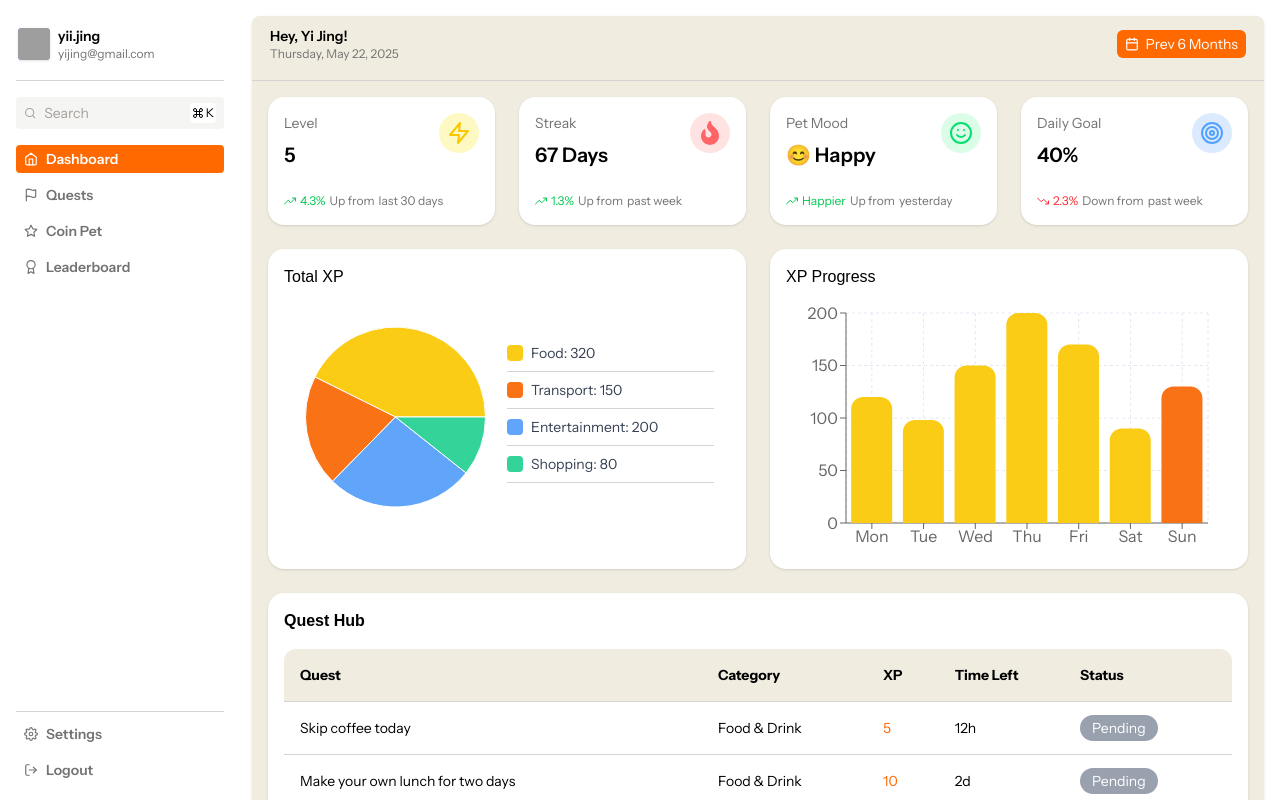
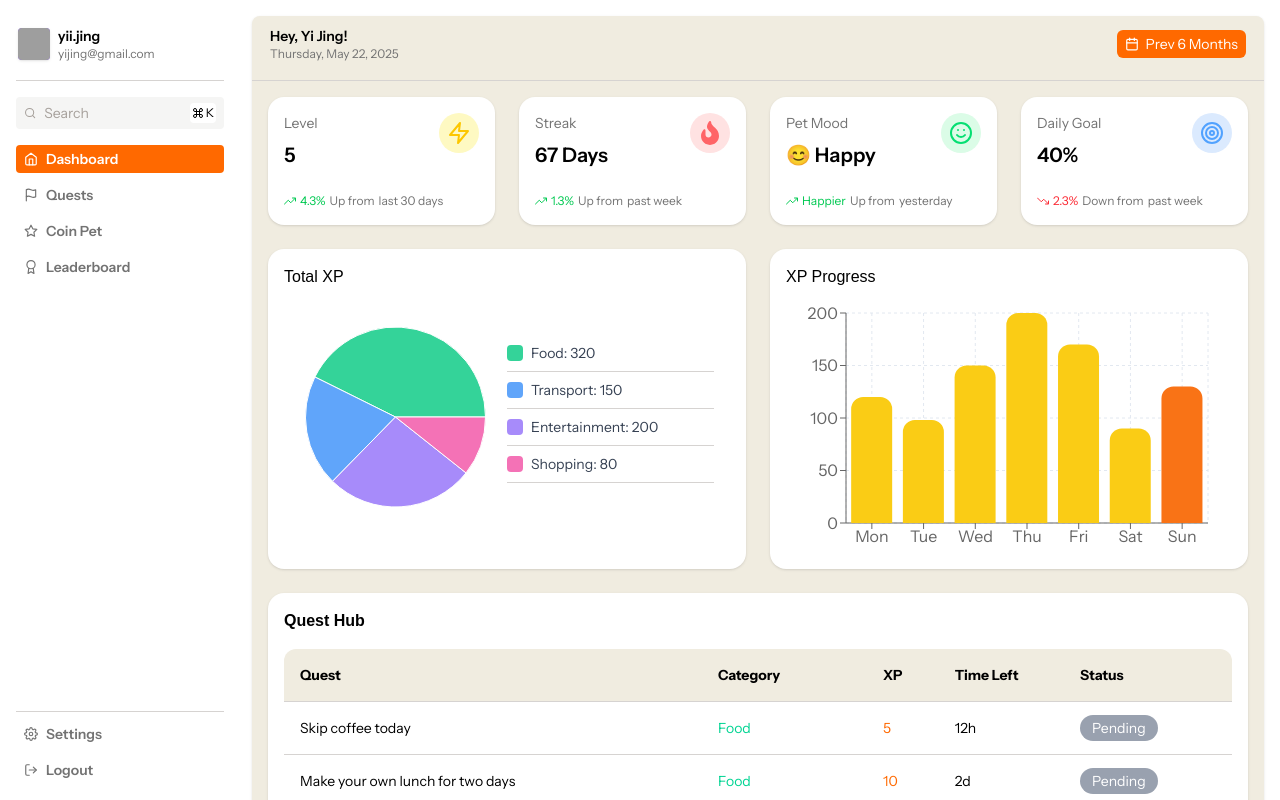
Before and after one commit to samuelngry/Coinly, a React (Vite) app in the folder client/: page /dashboard in a window 1280 px wide. Shown: the top 800 px of the page. Built offline with nearby package versions, Linux system fonts and the light colour scheme; grey boxes are pictures that could not be loaded; a web font is replaced by a local one.

Commit message:
feat: assign category-specific colors for Food, Transport, Entertainment, and Shopping in quests table and bar chart

```diff
--- a/client/src/components/dashboard/BreakdownChart.jsx
+++ b/client/src/components/dashboard/BreakdownChart.jsx
@@ -8,7 +8,7 @@ const data = [
   { name: 'Shopping', value: 80 },
 ];
 
-const COLORS = ['#facc15', '#f97316', '#60a5fa', '#34d399'];
+const COLORS = ['#34d399', '#60a5fa', '#a78bfa', '#f472b6'];
 
 const BreakdownChart = () => {
   return (
--- a/client/src/components/dashboard/QuestsTable.jsx
+++ b/client/src/components/dashboard/QuestsTable.jsx
@@ -3,14 +3,14 @@ import React from 'react'
 const quests = [
     {
         name: "Skip coffee today",
-        category: "Food & Drink",
+        category: "Food",
         xp: 5 * 1,
         status: "Pending",
         timeLeft: "12h"
     },
     {
         quest: "Make your own lunch for two days",
-        category: "Food & Drink",
+        category: "Food",
         xp: 5 * 2,
         status: "Pending",
         timeLeft: "2d"
@@ -24,7 +24,7 @@ const quests = [
     },
     {
         quest: "Cook at home instead of getting takeout food for the weekend",
-        category: "Food & Drink",
+        category: "Food",
         xp: 12 * 2,
         status: "Accepted",
         timeLeft: "2d"
@@ -52,6 +52,13 @@ const statusColors = {
     Expired: 'bg-red-500',
 };
 
+const categoryColors = {
+    Food: 'text-emerald-400',
+    Transport: 'text-blue-400',
+    Entertainment: 'text-purple-400',
+    Shopping: 'text-pink-400',
+}
+
 const QuestsTable = () => {
   return (
     <div className='p-4 col-span-12 rounded-2xl bg-white shadow'>
@@ -70,7 +77,7 @@ const QuestsTable = () => {
                 {quests.map((quest, index) => (
                     <tr key={index} className='border-t border-stone-300'>
                         <td className='p-4 max-w-xs'>{quest.name || quest.quest}</td>
-                        <td className='p-4'>{quest.category}</td>
+                        <td className={`p-4 ${categoryColors[quest.category]}`}>{quest.category}</td>
                         <td className='p-4 text-orange-500'>{quest.xp}</td>
                         <td className='p-4'>{quest.timeLeft}</td>
                         <td className='p-4'>
```
